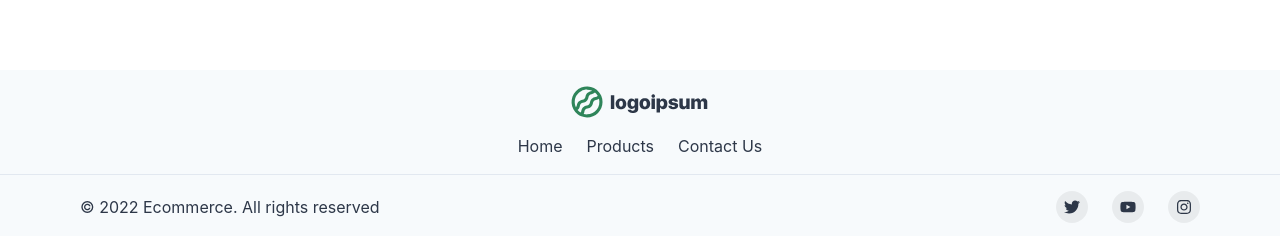
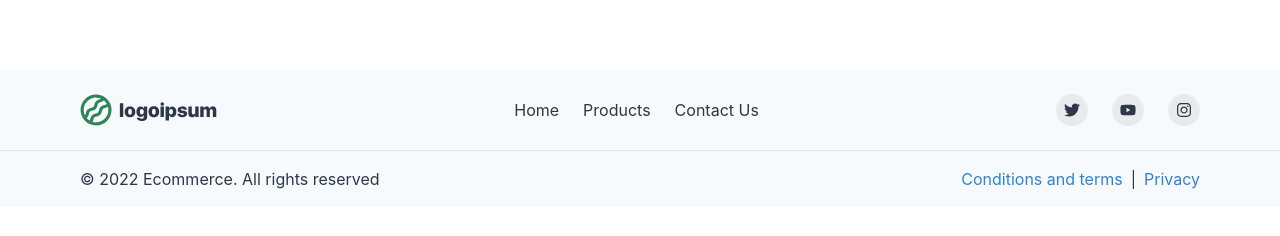
Before and after one commit to Samlogy/saas-ecommerce, a Next.js app in the folder front/: page / in a window 1280 px wide. Shown: the part 1264-1500 px from the top of the page. After the commit the page ends 1471 px from the top, so only its background shows below. Built offline with nearby package versions, Linux system fonts and the light colour scheme.

Commit message:
edit: footer cpt

```diff
--- a/front/components/Footer.tsx
+++ b/front/components/Footer.tsx
@@ -2,6 +2,7 @@ import Head from 'next/head'
 import Link from 'next/link'
 import {
     Box,
+    Flex,
     chakra,
     Container,
     Stack,
@@ -49,20 +50,16 @@ import {
   export default function Footer() {
     return (
       <Box bg={useColorModeValue('gray.50', 'gray.900')} color={useColorModeValue('gray.700', 'gray.200')}>
-        <Container as={Stack} maxW={'6xl'} py={4} spacing={4} justify={'center'} align={'center'}>
+        <Container as={Flex} maxW={'6xl'} py={4} spacing={4} justify={["center", "space-evenly", "space-between", ""]} align={'center'} flexWrap="wrap">
           <Logo />
 
-          <Stack direction={'row'} spacing={6}>
+          <Stack direction={'row'} spacing={6} my=".5rem">
             <Link href={'/'}> Home </Link>
             <Link href={'/products'}> Products </Link>
             <Link href={'/contact'}> Contact Us </Link>
           </Stack>
-        </Container>
 
-        <Box borderTopWidth={1} borderStyle={'solid'} borderColor={useColorModeValue('gray.200', 'gray.700')}>
-          <Container as={Stack} maxW={'6xl'} py={4} direction={{ base: 'column', md: 'row' }} spacing={4} justify={{ base: 'center', md: 'space-between' }} align={{ base: 'center', md: 'center' }}>
-            <Text> © 2022 Ecommerce. All rights reserved </Text>
-            <Stack direction={'row'} spacing={6}>
+          <Stack direction={'row'} spacing={6} my=".5rem">
             <SocialButton label={'Twitter'} href={'#'}>
               <FaTwitter />
             </SocialButton>
@@ -76,6 +73,16 @@ import {
             </SocialButton>
           </Stack>
         </Container>
+
+        <Box borderTopWidth={1} borderStyle={'solid'} borderColor={useColorModeValue('gray.200', 'gray.700')}>
+          <Container as={Stack} maxW={'6xl'} py={4} direction={{ base: 'column', md: 'row' }} spacing={4} justify={{ base: 'center', md: 'space-between' }} align={{ base: 'center', md: 'center' }}>
+            <Text> © 2022 Ecommerce. All rights reserved </Text>
+            <Flex>
+              <Box color="blue.500"> <Link href="/conditions"> Conditions and terms </Link>  </Box>
+              <Text mx=".5rem"> | </Text>
+              <Box color="blue.500"> <Link href="/privacy"> Privacy </Link>  </Box>
+            </Flex>
+          </Container>
         </Box>
       </Box>
     );
```
Lines whose indentation alone changed are shown as unchanged.
